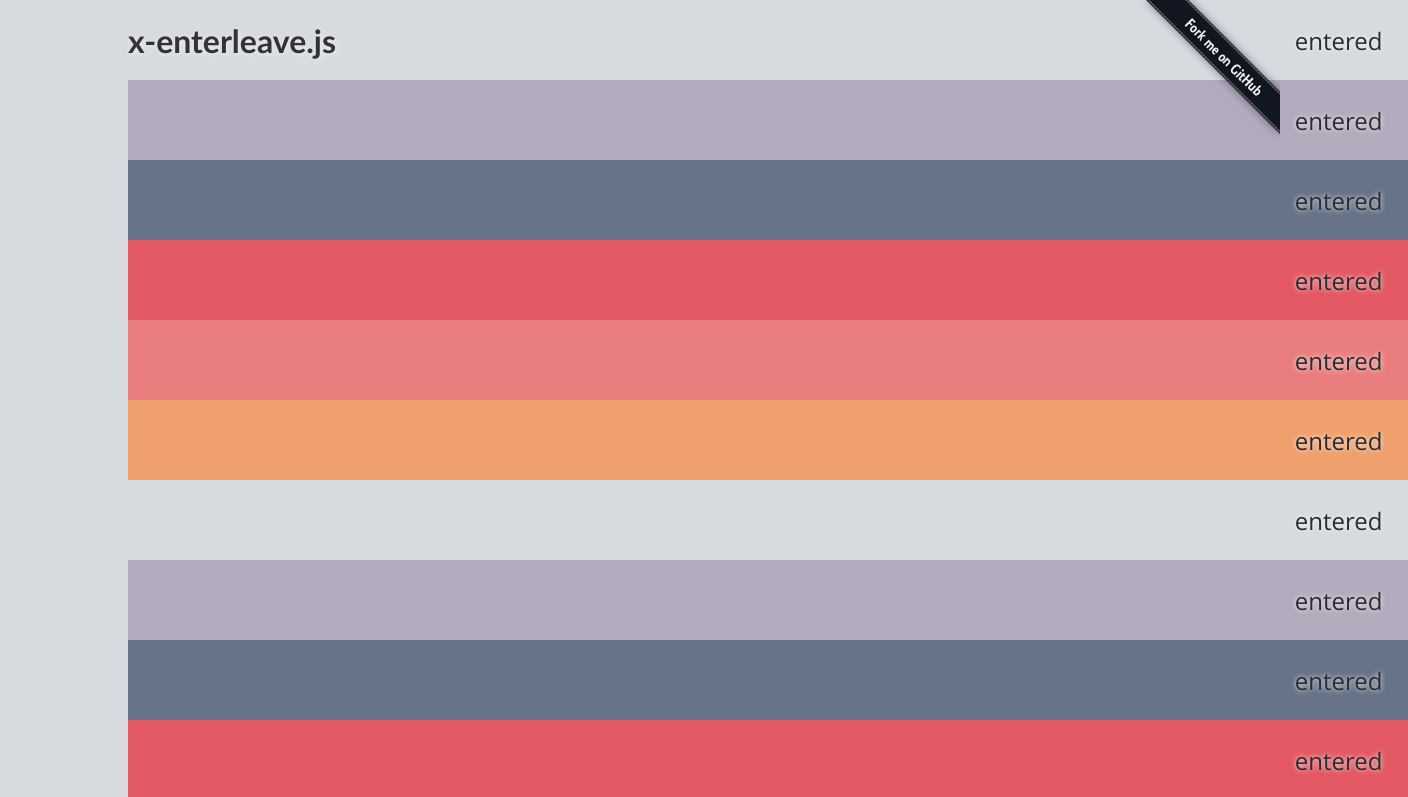
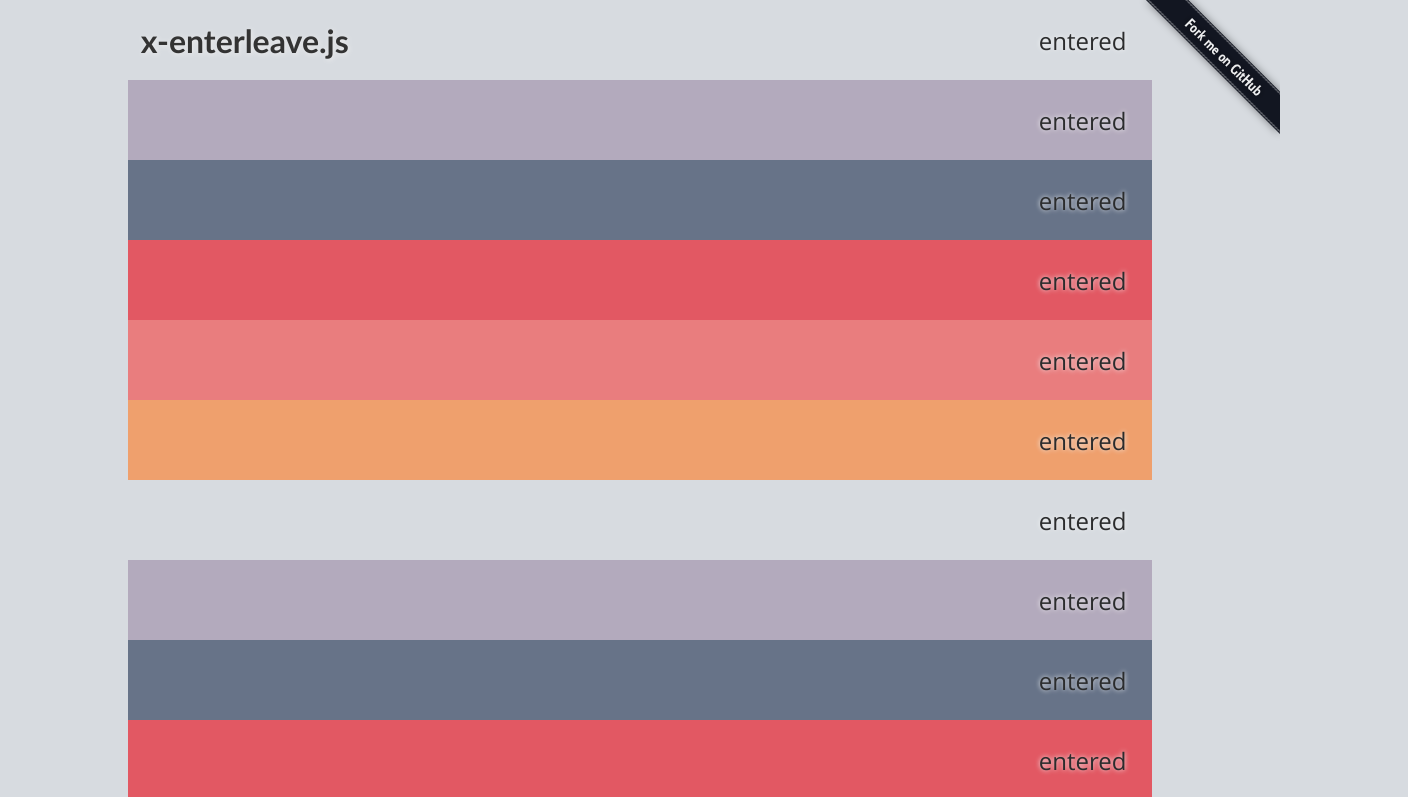
Before and after one commit to jfroffice/x-enterleave.js, a website: page index.html in a window 1280 px wide. Shown: the top 797 px of the page, 1408 px wide, since content can reach past the window. Drawn offline with Linux system fonts and the light colour scheme.

```diff
--- a/css/src/styles.scss
+++ b/css/src/styles.scss
@@ -4,7 +4,7 @@
 .header {
 	position: fixed;
 	top: 0;
-	left: 0;
+	left: 1vw;
 	color: #333;
 	font-size: 4vh;
 	margin-left: 10vw;
@@ -12,7 +12,6 @@
 }
 
 .box {
-	width: 100vw;
 	height: 10vh;
 	background-color: #d7dbe0;
 }
```
Also changed, not shown: css/styles.css.
